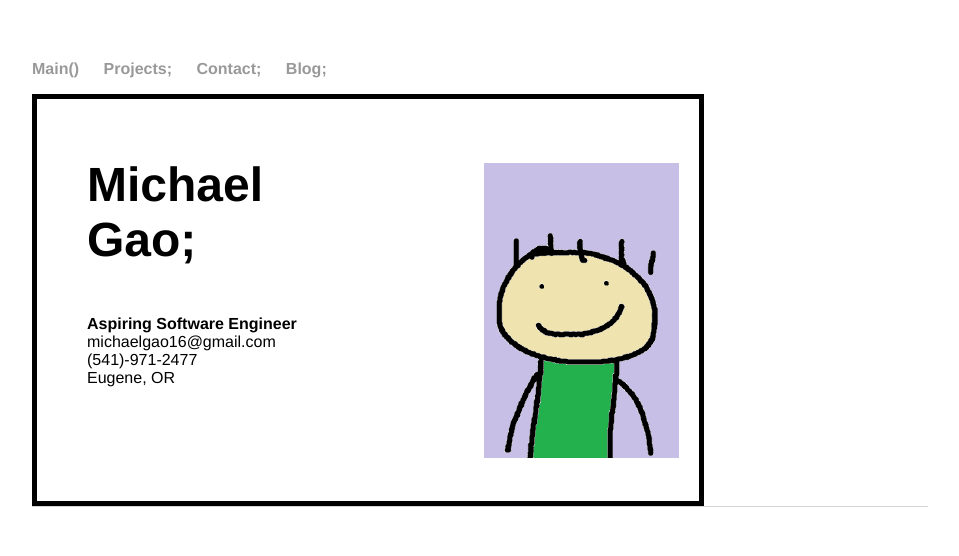
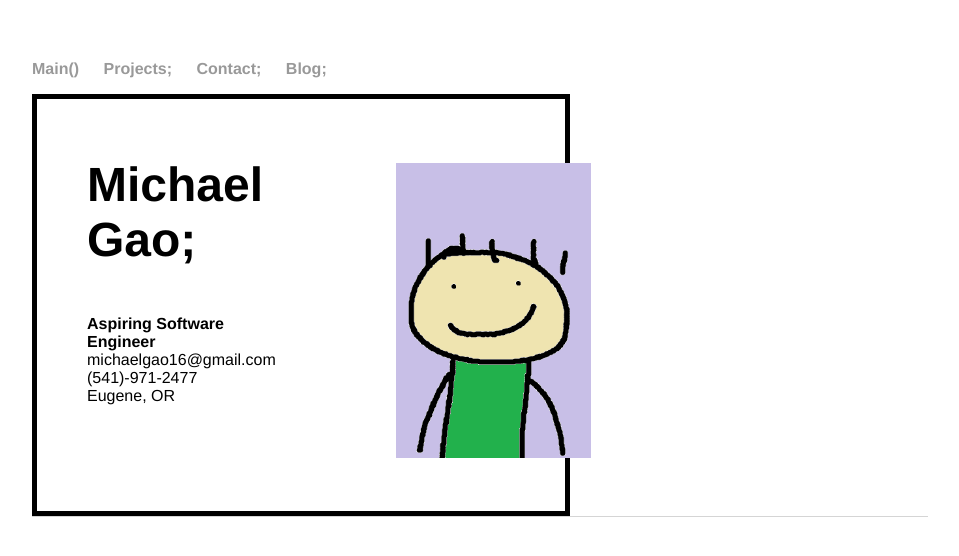
Before and after one commit to michael-c-gao/WebsiteOfMichael, a Jekyll site: the page built from contact/index.html, in a window 1280 px wide. Shown: the top 556 px of the page, without its empty margins (160-1119 px from the left). Built offline with Jekyll 4.4.1, drawn with Linux system fonts in a browser that asks for light colours.

Commit message:
Update index.html

```diff
--- a/contact/index.html
+++ b/contact/index.html
@@ -13,12 +13,12 @@ title: Contact Me
 		border: 0px solid black;
 	}
 		.parent{
-			width:75%;
+			width:60%;
 			height:auto;
 			padding-top:10px;
-			padding-bottom:10px;
+			padding-bottom:20px;
 			padding-left:50px;
-			padding-right:20px;
+			padding-right:0px;
 			border: 5px solid black;
 			display:flex;
 		}
```
